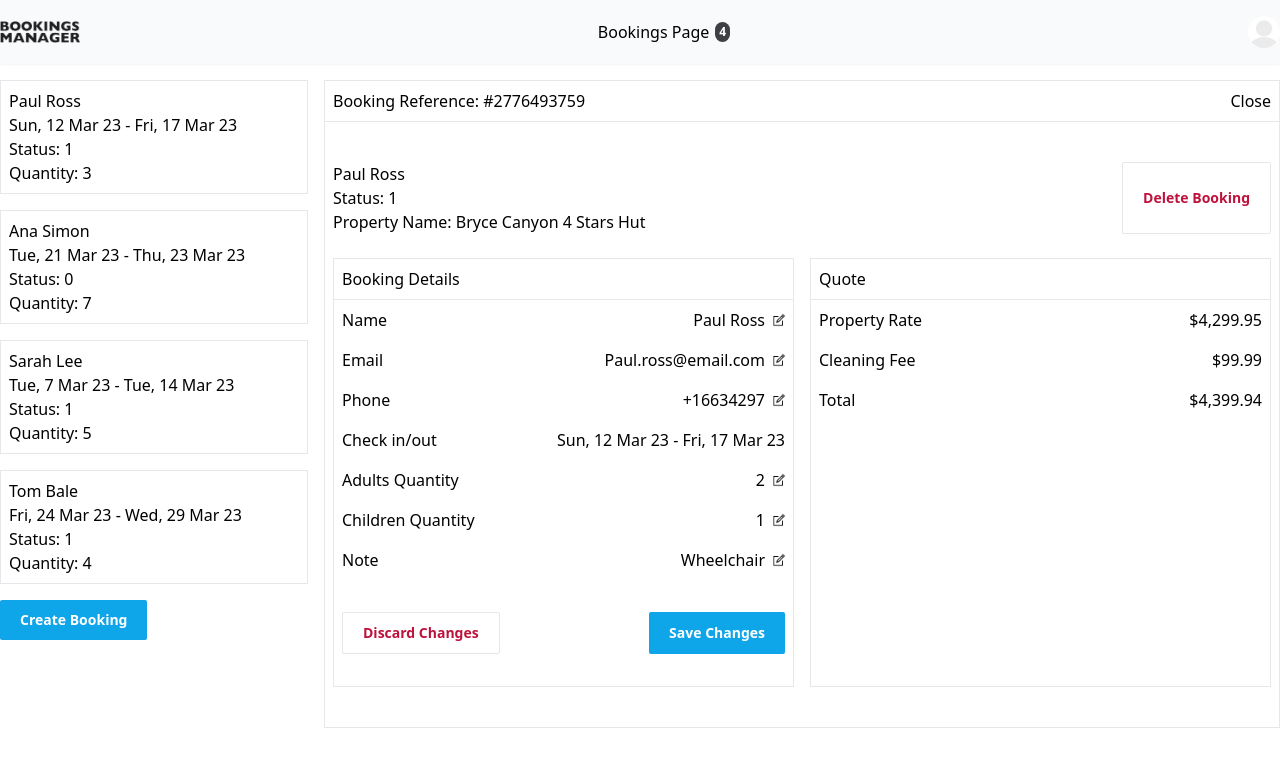
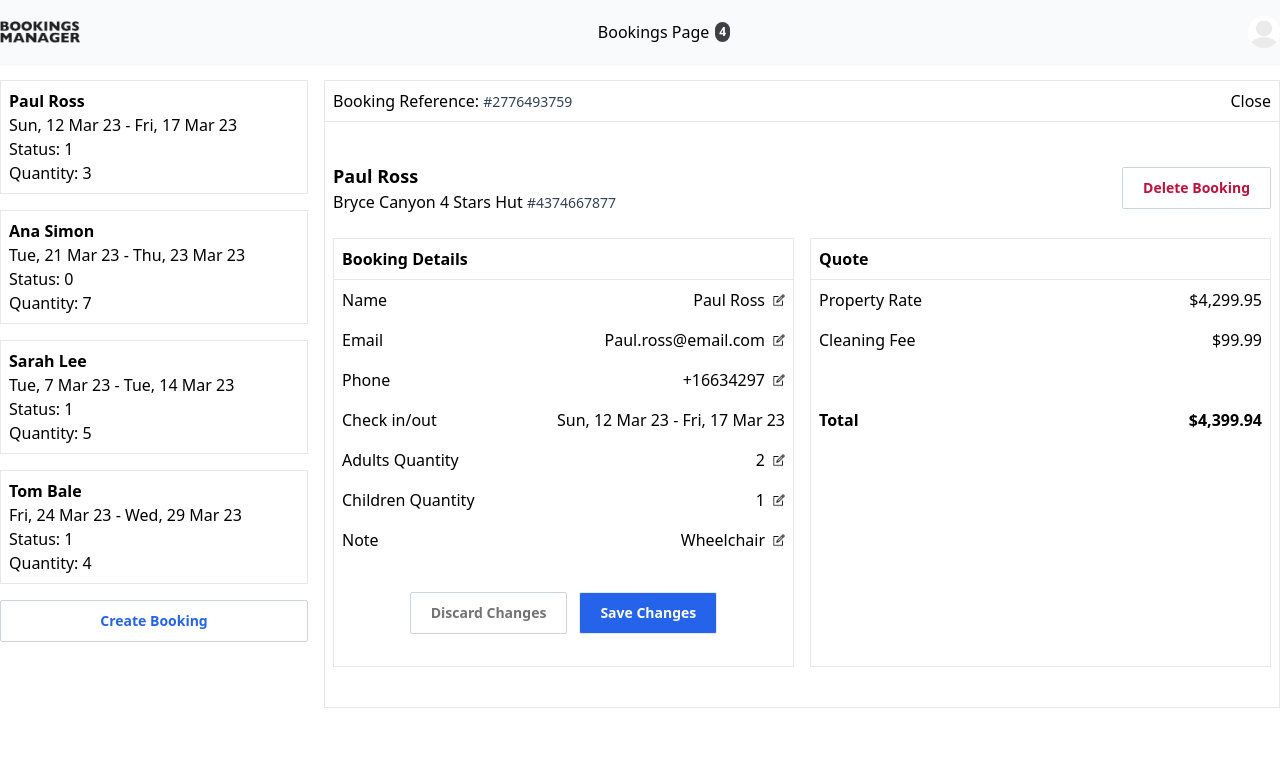
Before and after one commit to iorrah/bookings-manager, a React (Vite) app: page / in a window 1280 px wide. Both pictures are taken after a click on the button 154 px from the left and 137 px from the top of the page. Shown: the top 766 px of the page. Built offline with nearby package versions, Linux system fonts and the light colour scheme.

Commit message:
Styling improvements

```diff
--- a/src/pages/BookingsPage/BookingDetails/index.tsx
+++ b/src/pages/BookingsPage/BookingDetails/index.tsx
@@ -24,28 +24,32 @@ export const BookingDetails: BookingDetailsType = ({
   return (
     <div className="border">
       <div className="flex justify-between border-b p-2 mb-8">
-        <p>Booking Reference: #{booking.id}</p>
+        <p>
+          Booking Reference:{" "}
+          <span className="text-slate-700 text-sm	">#{booking.id}</span>
+        </p>
 
         <button onClick={onClose}>Close</button>
       </div>
 
       <div className="pt-2 px-2 pb-10">
-        <div className="flex justify-between mb-6">
+        <div className="flex justify-between items-center mb-6">
           <div>
-            <p>{booking.guestName}</p>
-            <p>Status: {booking.status}</p>
-            <p>Property Name: {property?.title}</p>
+            <p className="text-lg	font-semibold">{booking.guestName}</p>
+
+            <p>
+              {property?.title}{" "}
+              <span className="text-slate-700 text-sm	">#{property?.id}</span>
+            </p>
           </div>
 
-          <div className="flex">
           <button
             type="submit"
-              className="bg-white px-5 py-2.5 text-sm leading-5 rounded-sm font-semibold text-rose-700 border"
+            className="bg-white hover:bg-slate-50 px-5 py-2.5 text-sm leading-5 rounded-sm font-semibold text-rose-700 border border-slate-300"
             onClick={() => onDelete(booking.id)}
           >
             Delete Booking
           </button>
-          </div>
         </div>
 
         <BookingEditor booking={booking} />
--- a/src/pages/BookingsPage/BookingsList/index.tsx
+++ b/src/pages/BookingsPage/BookingsList/index.tsx
@@ -22,7 +22,7 @@ export const BookingsList: BookingsListType = ({
           onClick={() => onSelectBooking(booking.id)}
           key={booking.id}
         >
-          <p>{booking.guestName}</p>
+          <p className="font-semibold">{booking.guestName}</p>
 
           <p>
             {fullDate(booking.checkIn)} - {fullDate(booking.checkOut)}
@@ -38,7 +38,7 @@ export const BookingsList: BookingsListType = ({
       ))}
 
       <button
-        className="bg-sky-500 hover:bg-sky-700 px-5 py-2.5 text-sm leading-5 rounded-sm font-semibold text-white"
+        className="bg-white hover:bg-slate-50 px-5 py-2.5 text-sm leading-5 rounded-sm font-semibold text-blue-600 border border-slate-300 w-full"
         onClick={onCreateBooking}
       >
         Create Booking
--- a/src/pages/BookingsPage/shared/BookingForm/index.tsx
+++ b/src/pages/BookingsPage/shared/BookingForm/index.tsx
@@ -17,8 +17,7 @@ export const BookingForm: BookingForm = ({ booking, onChange, onSubmit }) => {
 
   return (
     <form onSubmit={onSubmit}>
-      <div className="border-b p-2">Booking Details</div>
-
+      <div className="border-b p-2 font-semibold">Booking Details</div>
       <BookingField
         id={booking.id}
         title="Name"
@@ -29,7 +28,6 @@ export const BookingForm: BookingForm = ({ booking, onChange, onSubmit }) => {
         visible={isCreating}
         autoFocus
       />
-
       <BookingField
         id={booking.id}
         title="Email"
@@ -40,7 +38,6 @@ export const BookingForm: BookingForm = ({ booking, onChange, onSubmit }) => {
         type="email"
         visible={isCreating}
       />
-
       <BookingField
         id={booking.id}
         title="Phone"
@@ -51,14 +48,12 @@ export const BookingForm: BookingForm = ({ booking, onChange, onSubmit }) => {
         type="tel"
         visible={isCreating}
       />
-
       <div className="flex justify-between p-2">
         <p>Check in/out</p>
         <p>
           {fullDate(booking.checkIn)} - {fullDate(booking.checkOut)}
         </p>
       </div>
-
       <BookingField
         id={booking.id}
         title="Adults Quantity"
@@ -69,7 +64,6 @@ export const BookingForm: BookingForm = ({ booking, onChange, onSubmit }) => {
         type="number"
         visible={isCreating}
       />
-
       <BookingField
         id={booking.id}
         title="Children Quantity"
@@ -79,7 +73,6 @@ export const BookingForm: BookingForm = ({ booking, onChange, onSubmit }) => {
         type="number"
         visible={isCreating}
       />
-
       <BookingField
         id={booking.id}
         title="Note"
@@ -89,11 +82,13 @@ export const BookingForm: BookingForm = ({ booking, onChange, onSubmit }) => {
         visible={isCreating}
       />
 
-      <div className="flex justify-between px-2 py-8">
+      {/* TODO: create button components */}
+
+      <div className="flex justify-center px-2 py-8 gap-3">
         {isCreating ? null : (
           <button
             type="submit"
-            className="bg-white px-5 py-2.5 text-sm leading-5 rounded-sm font-semibold text-rose-700 border"
+            className="bg-white hover:bg-slate-50 px-5 py-2.5 text-sm leading-5 rounded-sm font-semibold text-neutral-500 border border-slate-300"
           >
             Discard Changes
           </button>
@@ -101,9 +96,9 @@ export const BookingForm: BookingForm = ({ booking, onChange, onSubmit }) => {
 
         <button
           type="submit"
-          className="bg-sky-500 hover:bg-sky-700 px-5 py-2.5 text-sm leading-5 rounded-sm font-semibold text-white"
+          className="bg-blue-600 hover:bg-blue-700 px-5 py-2.5 text-sm leading-5 rounded-sm font-semibold text-white border"
         >
-          {isCreating ? "Submit" : "Save Changes"}
+          {isCreating ? "Save Booking" : "Save Changes"}
         </button>
       </div>
     </form>
--- a/src/pages/BookingsPage/shared/BookingQuote/index.tsx
+++ b/src/pages/BookingsPage/shared/BookingQuote/index.tsx
@@ -30,7 +30,7 @@ export const BookingQuote: BookingQuoteType = ({ booking }) => {
 
   return (
     <>
-      <div className="border-b p-2">Quote</div>
+      <div className="border-b p-2 font-semibold">Quote</div>
 
       <div className="flex justify-between p-2">
         <p>Property Rate</p>
@@ -42,9 +42,9 @@ export const BookingQuote: BookingQuoteType = ({ booking }) => {
         <p>{format(cleaningFee)}</p>
       </div>
 
-      <div className="flex justify-between p-2">
-        <p>Total</p>
-        <p>{format(total)}</p>
+      <div className="flex justify-between p-2 mt-10">
+        <p className="font-semibold">Total</p>
+        <p className="font-semibold">{format(total)}</p>
       </div>
     </>
   );
```
Lines whose indentation alone changed are shown as unchanged.
